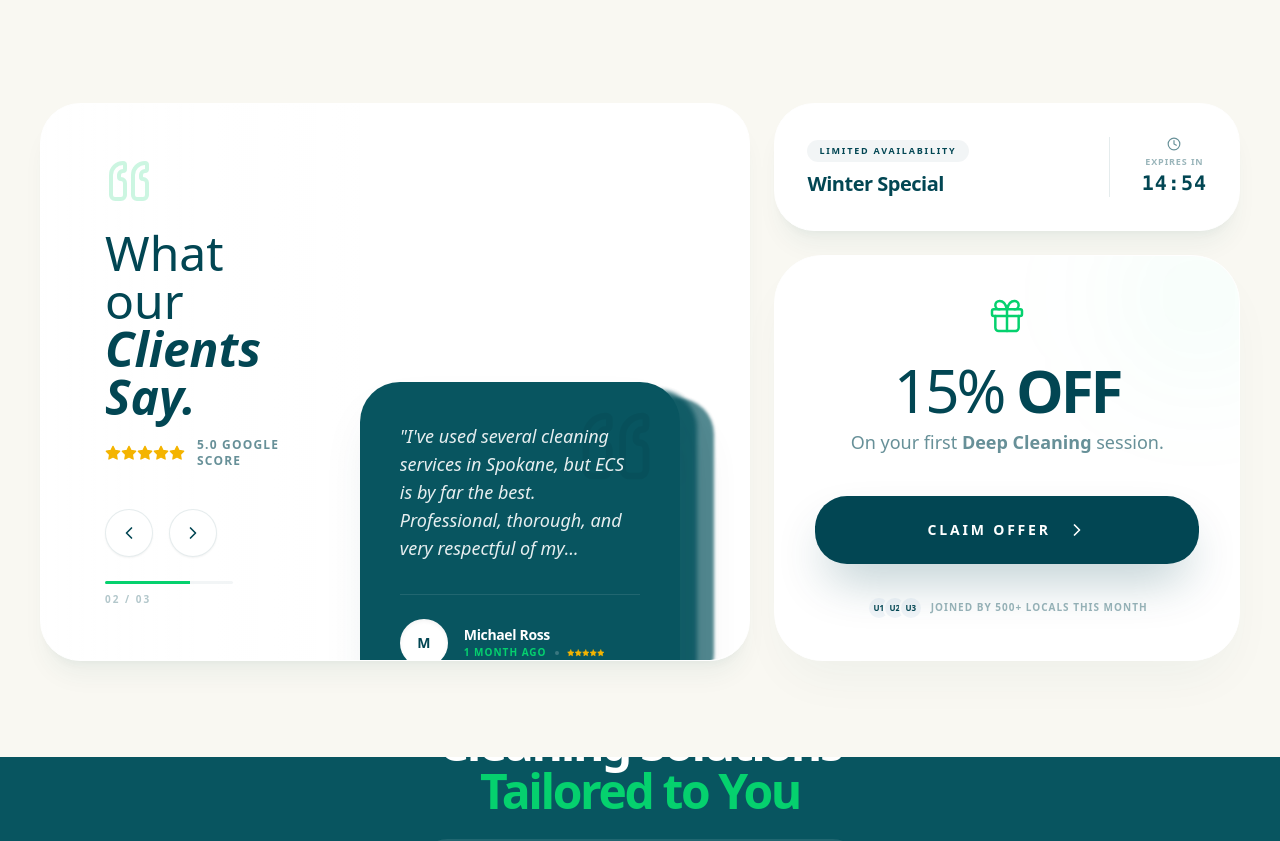
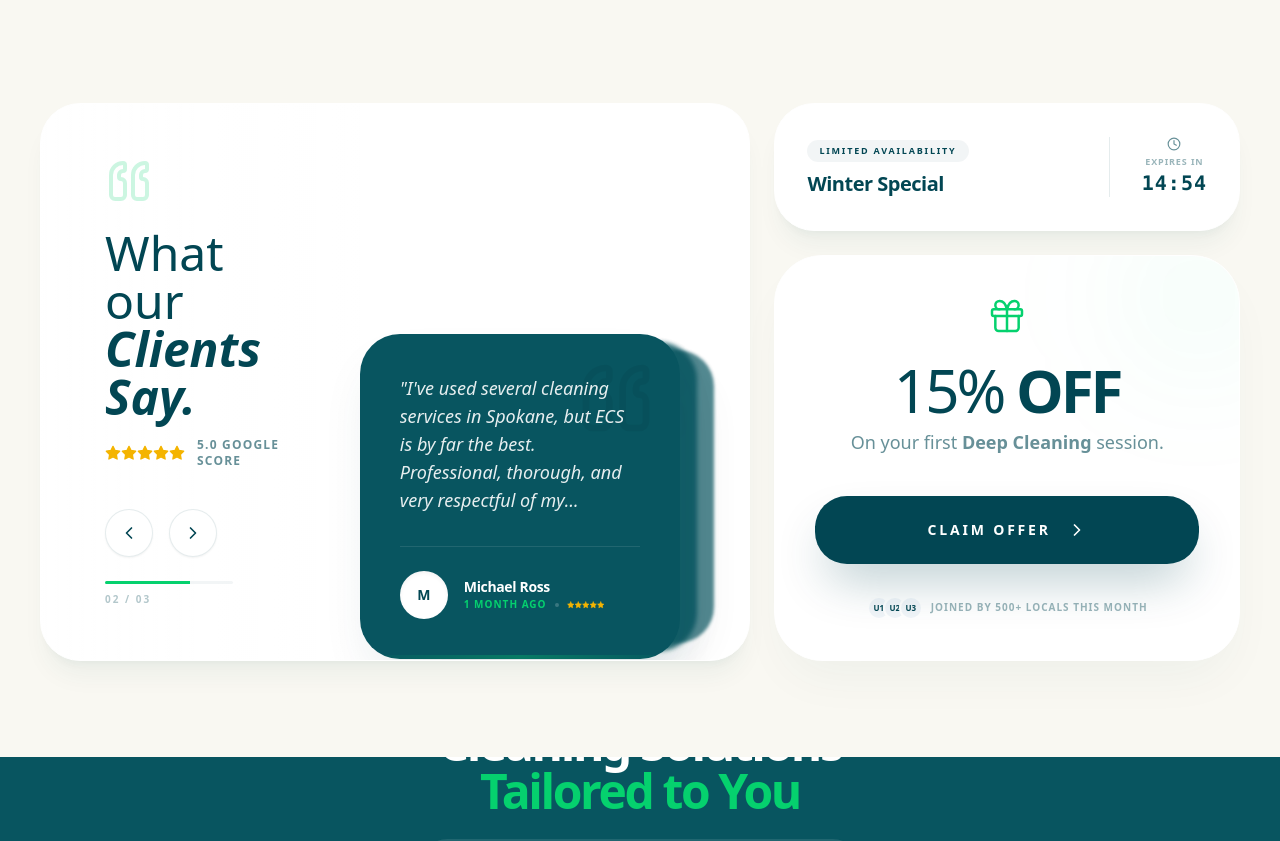
Before and after one commit to renatoquerales28-byte/extreme-cleaning-next, a Next.js app: page / in a window 1280 px wide. Shown: the part 745-1586 px from the top of the page. Built offline with nearby package versions, Linux system fonts and the light colour scheme.

Commit message:
fix: visually center align cards with text by adding bottom padding

```diff
--- a/src/components/home/SocialProofSection.tsx
+++ b/src/components/home/SocialProofSection.tsx
@@ -151,11 +151,11 @@ export default function SocialProofSection() {
                         {/* 2. SLIDING CARDS LAYER (z-10) */}
                         {/* 2. SLIDING CARDS LAYER (z-10) - CARD STACK EFFECT */}
                         <div
-                            className="absolute right-0 top-0 bottom-0 w-full md:w-[55%] flex items-center justify-center md:pr-12"
+                            className="absolute right-0 top-0 bottom-0 w-full md:w-[55%] flex items-center justify-center md:pr-12 pb-24"
                             onMouseEnter={() => setIsPaused(true)}
                             onMouseLeave={() => setIsPaused(false)}
                         >
-                            <div className="relative w-full h-[360px] flex items-center">
+                            <div className="relative w-full h-[360px] flex items-center justify-center">
                                 <AnimatePresence mode="popLayout">
                                     {cards.slice(0, 3).map((review, index) => {
                                         return (
```
